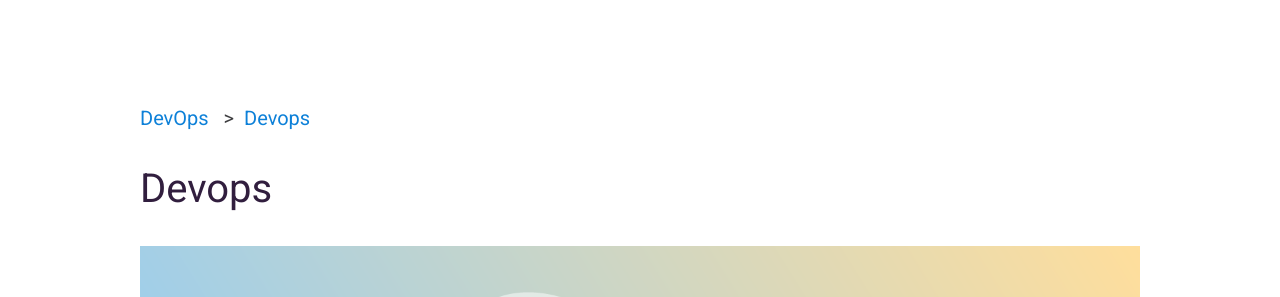
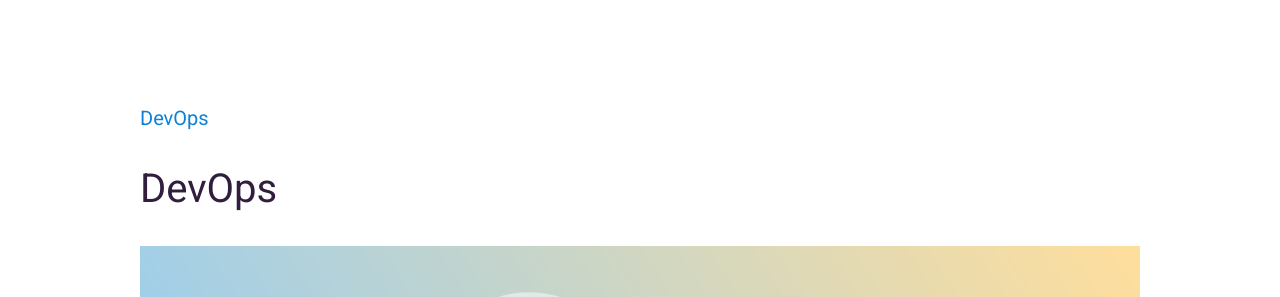
Before and after one commit to OctopusSamples/devops, a Jekyll site: the page built from index.md, in a window 1280 px wide. Shown: the part 128-425 px from the top of the page. Built offline with Jekyll 4.4.1, drawn with Linux system fonts in a browser that asks for light colours.

Commit message:
Added title to home page and excluded from breadcrumb generation

```diff
--- a/_layouts/page.html
+++ b/_layouts/page.html
@@ -19,6 +19,7 @@ layout: default
 				</a>
 				<meta itemprop="position" content="{{bc-position}}" />
 			</li>
+      {% if page.title != 'DevOps' %}
   			{% if breadcrumb-topic.size > 1 %}
   			{% assign bc-position = bc-position | plus:1 %}
   			<li itemprop="itemListElement" itemscope itemtype="https://schema.org/ListItem">
@@ -36,6 +37,7 @@ layout: default
   				</a>
   				<meta itemprop="position" content="{{bc-position}}" />
   			</li>
+        {% endif %}
 			{% endif %}
 		</ol>
 	</nav>
--- a/index.md
+++ b/index.md
@@ -1,6 +1,6 @@
 ---
 layout: page
-title: Devops
+title: DevOps
 description: DevOps! DevOps! DevOps!
 ---
 
```
Lines whose indentation alone changed are shown as unchanged.
